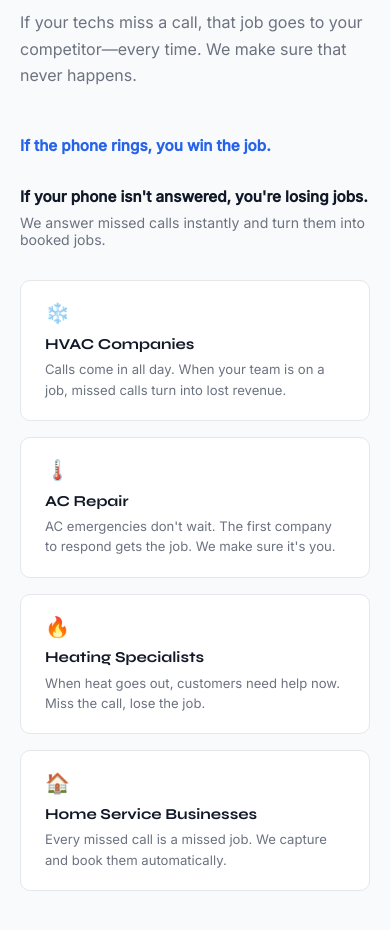
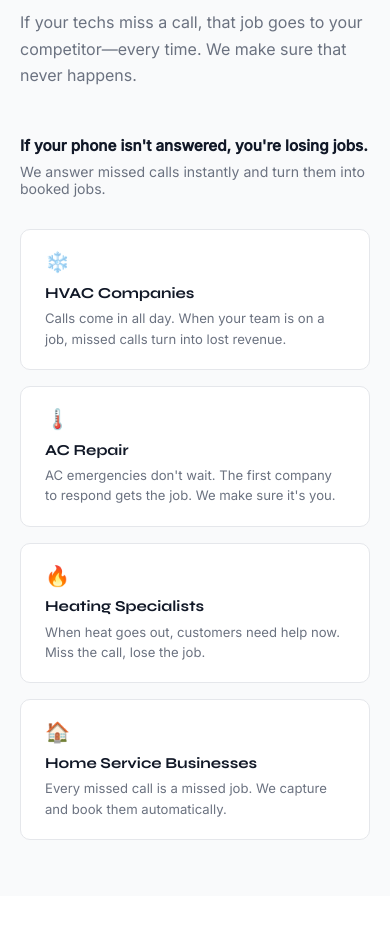
Before and after one commit to shredgnar26/solitude-automations, a plain HTML site: page index.html in a window 390 px wide. Shown: the part 1440-2370 px from the top of the page. Drawn offline with Linux system fonts and the light colour scheme.

Commit message:
Remove paragraph on phone call job wins
Removed a paragraph about winning jobs from phone calls.

```diff
--- a/index.html
+++ b/index.html
@@ -549,7 +549,6 @@
     <div class="section-label">Who It's For</div>
     <h2 class="section-heading">Built for HVAC businesses<br>that rely on their phone</h2>
     <p class="section-sub">If your techs miss a call, that job goes to your competitor—every time. We make sure that never happens.</p>
-    <p style="font-size:0.95rem;font-weight:600;color:var(--blue);margin-bottom:2rem;">If the phone rings, you win the job.</p>
     <p style="font-size:0.95rem;font-weight:600;color:#111827;margin-bottom:0.5rem;">If your phone isn't answered, you're losing jobs.</p>
     <p style="font-size:0.88rem;color:#6B7280;margin-bottom:2rem;">We answer missed calls instantly and turn them into booked jobs.</p>
     <div class="niche-grid">
```
